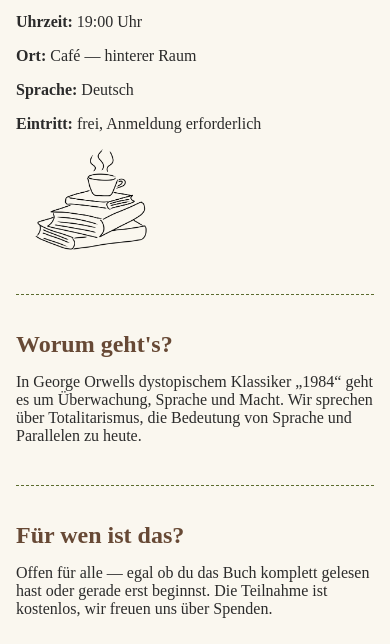
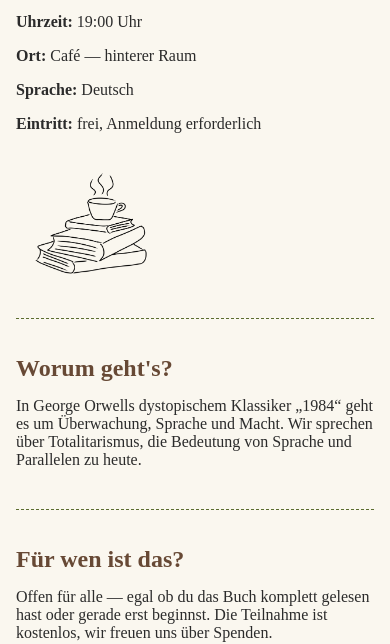
Before and after one commit to TomMelchin/BookFe, a plain HTML site: page veranstaltungenDetail.html in a window 390 px wide. Shown: the part 212-856 px from the top of the page. Drawn offline with Linux system fonts and the light colour scheme; a web font is replaced by a local one.

Commit message:
Image margin Eventdetails

```diff
--- a/css/style.css
+++ b/css/style.css
@@ -514,8 +514,12 @@ pre {
   white-space: pre-wrap;
 }
 
-/* Tablet Layout */
+/* Phone Layout */
 @media screen and (max-width: 767px) {
+  .bild img {
+    margin-top: 1.5rem;
+  }
+
   header h1 {
     margin: 0;
   }
```
